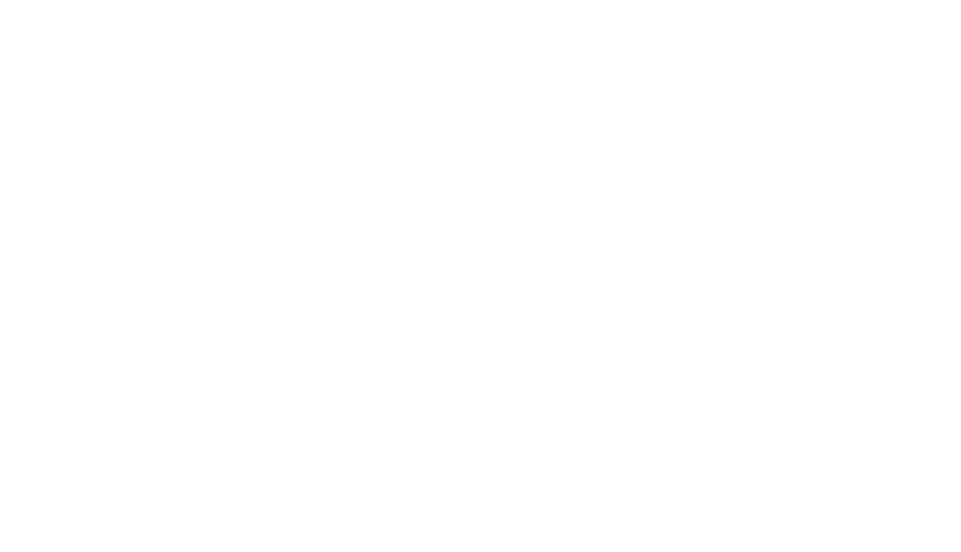
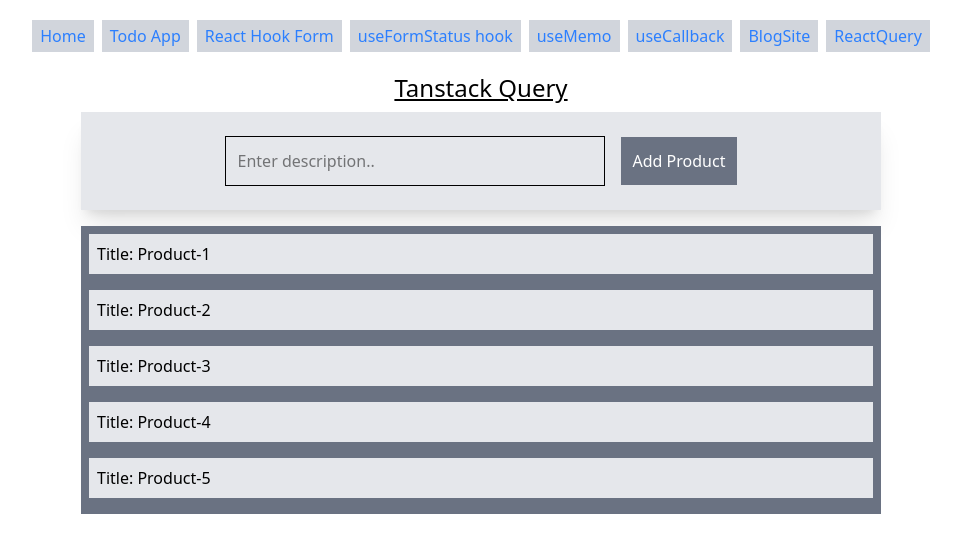
Before and after one commit to amitgupta-infobeans/mini-ecommerce-catalog, a React (Vite) app in the folder practice_react/: page /react-query-demo in a window 1280 px wide. Before the commit this address had no page. Shown: the top 552 px of the page, without its empty margins (159-1120 px from the left). Built offline with nearby package versions, Linux system fonts and the light colour scheme.

Commit message:
implemented how tanstack/query works and install package of it. also implemented logic for it with useQuery, useMutation and useQueryClient hooks.

```diff
--- a/practice_react/package.json
+++ b/practice_react/package.json
@@ -15,6 +15,7 @@
     "@mui/material": "^7.2.0",
     "@reduxjs/toolkit": "^2.8.2",
     "@tailwindcss/vite": "^4.1.11",
+    "@tanstack/react-query": "^5.83.0",
     "react": "^19.1.0",
     "react-dom": "^19.1.0",
     "react-hook-form": "^7.60.0",
--- a/practice_react/src/components/NavBar.jsx
+++ b/practice_react/src/components/NavBar.jsx
@@ -12,6 +12,7 @@
                 <Link  className='bg-gray-300 px-2 py-1 hover:bg-gray-500 hover:text-white' to="/use-memo">useMemo</Link>
                 <Link  className='bg-gray-300 px-2 py-1 hover:bg-gray-500 hover:text-white' to="/usecallback">useCallback</Link>
                 <Link  className='bg-gray-300 px-2 py-1 hover:bg-gray-500 hover:text-white' to="/blog-site">BlogSite</Link>
+                <Link  className='bg-gray-300 px-2 py-1 hover:bg-gray-500 hover:text-white' to="/react-query-demo">ReactQuery</Link>
             </div>
             <Outlet />
         </>
--- a/practice_react/src/components/blogsite/MyBlogSite.jsx
+++ b/practice_react/src/components/blogsite/MyBlogSite.jsx
@@ -1,80 +1,105 @@
-import React, { useEffect, useState } from 'react'
-import { useDispatch, useSelector } from 'react-redux'
-import { handleInputChange, addBlog, removeBlog, clearData, editBlog, updateEditedBlog } from '../store/slice/blogSlice'
-import { Button } from '@mui/material'
-import Loader from '../Loader'
-
+import React from 'react';
+import { Button } from '@mui/material';
+import Loader from '../Loader';
+import { useBlogHandler } from './useBlogHandler';
 
 const MyBlogSite = () => {
+    const {
+        loading,
+        blog,
+        blogData,
+        currentEditBlog,
+        handleChange,
+        handleSubmitBlog,
+        onEditBlog,
+        clearAllData,
+        onDeleteBlog,
+    } = useBlogHandler();
 
-    const { blog, blogData, currentEditBlog } = useSelector((store) => store.blogSite)
-    const dispatch = useDispatch()
-    const [loading, setLoading] = useState(true)
-
-    useEffect(() => {
-        let timer = setTimeout(() => {
-            setLoading(false)
-        }, 800)
-        return () => clearTimeout(timer)
-    }, [])
-
-    const handleSubmitBlog = (e) => {
-        e.preventDefault();
-        if (blogData?.title.trim() !== "" && blogData?.description.trim() !== "") {
-            if (currentEditBlog !== null) dispatch(updateEditedBlog())
-            else dispatch(addBlog())
-
-            if (currentEditBlog !== null) dispatch(editBlog(null))
-            dispatch(clearData())
-        }
-    }
-
-    const onEditBlog = (editedBlog) => {
-        dispatch(editBlog(editedBlog?.id));
-        dispatch(handleInputChange({ title: editedBlog?.title, description: editedBlog?.description }))
-    }
-
-    const clearAllData = () => {
-        dispatch(handleInputChange({ title: "", description: "" }))
-        dispatch(editBlog(null))
-    }
-
-    if (loading) return <Loader />
+    if (loading) return <Loader />;
 
     return (
         <>
-            <h1 className='mt-5 underline text-2xl mb-2 '>My Blog Site</h1>
+            <h1 className='mt-5 underline text-2xl mb-2'>My Blog Site</h1>
             <div className='p-5 bg-gray-200 shadow-xl md:w-[800px] sm:w-[500px] max-h-[400px]'>
-                <form onSubmit={handleSubmitBlog} className=' flex sm:flex-col md:flex-row items-center justify-center gap-2'>
-                    <input type="text" placeholder='Enter title..' className='m-1 border p-3' name="title" value={blogData.title} onChange={(e) => dispatch(handleInputChange({ [e.target.name]: e.target.value }))} />
-                    <input type="text" placeholder='Enter description..' className='border p-3 m-1' name="description" value={blogData.description} onChange={(e) => dispatch(handleInputChange({ [e.target.name]: e.target.value }))} />
-                    <button className='p-3 bg-black text-white m-1'>{currentEditBlog ? "Edit Blog" : "Add Blog"}</button>
-                    {currentEditBlog && <button onClick={clearAllData} className='p-3 bg-black text-white m-1'>Cancel</button>}
+                <form
+                    onSubmit={handleSubmitBlog}
+                    className='flex sm:flex-col md:flex-row items-center justify-center gap-2'
+                >
+                    <input
+                        type='text'
+                        placeholder='Enter title..'
+                        className='m-1 border p-3'
+                        name='title'
+                        value={blogData.title}
+                        onChange={handleChange}
+                    />
+                    <input
+                        type='text'
+                        placeholder='Enter description..'
+                        className='border p-3 m-1'
+                        name='description'
+                        value={blogData.description}
+                        onChange={handleChange}
+                    />
+                    <button className='p-3 bg-black text-white m-1'>
+                        {currentEditBlog ? 'Edit Blog' : 'Add Blog'}
+                    </button>
+                    {currentEditBlog && (
+                        <button
+                            type='button'
+                            onClick={clearAllData}
+                            className='p-3 bg-black text-white m-1'
+                        >
+                            Cancel
+                        </button>
+                    )}
                 </form>
             </div>
 
+            {blog && blog.length > 0 && (
+                <div className='md:w-[800px] sm:w-[500px] max-h-[400px] p-2 mt-4 bg-gray-500 flex flex-col justify-between overflow-y-auto items-start gap-2'>
+                    {blog.map((oneBlog) => (
+                        <div
+                            key={oneBlog.id}
+                            className='flex bg-gray-200 p-2 w-full justify-between items-start mb-2'
+                        >
+                            <div className='flex flex-col items-start justify-start'>
+                                <h3>Title: {oneBlog.title}</h3>
+                                <p className='p-1'>Description: {oneBlog.description}</p>
 
-            {blog && blog.length > 0 && <div className='md:w-[800px] sm:w-[500px] max-h-[400px] p-2 mt-4 bg-gray-500 flex flex-col justify-between  overflow-y-auto items-start gap-2'>
-
-                {blog.map((oneBlog) => {
-                    return <div key={oneBlog.id} className='flex bg-gray-200 p-2 w-full justify-between items-start mb-2'>
-                        <div className='flex flex-col items-start justify-start '>
-                            <h3>Title:{oneBlog.title}</h3>
-                            <p className='p-1'>Description: {oneBlog.description}</p>
-
-                            <div className='flex gap-2'>
-                                <Button onClick={() => onEditBlog(oneBlog)} sx={{ background: "orange", padding: "2px", color: "white", }} fullWidth={false}>Edit</Button>
-                                <Button onClick={() => dispatch(removeBlog(oneBlog.id))} sx={{ background: "red", color: "white", padding: "2px", marginLeft: "5px" }} fullWidth={false}>Delete</Button>
+                                <div className='flex gap-2'>
+                                    <Button
+                                        onClick={() => onEditBlog(oneBlog)}
+                                        sx={{
+                                            background: 'orange',
+                                            padding: '2px',
+                                            color: 'white',
+                                        }}
+                                        fullWidth={false}
+                                    >
+                                        Edit
+                                    </Button>
+                                    <Button
+                                        onClick={() => onDeleteBlog(oneBlog.id)}
+                                        sx={{
+                                            background: 'red',
+                                            color: 'white',
+                                            padding: '2px',
+                                            marginLeft: '5px',
+                                        }}
+                                        fullWidth={false}
+                                    >
+                                        Delete
+                                    </Button>
+                                </div>
                             </div>
                         </div>
-
-                    </div>
-                })}
-
-            </div>}
+                    ))}
+                </div>
+            )}
         </>
-
-    )
-}
+    );
+};
 
 export default MyBlogSite;
--- /dev/null
+++ b/practice_react/src/components/blogsite/useBlogHandler.js
@@ -0,0 +1,68 @@
+// src/hooks/useBlogHandler.js
+import { useEffect, useState } from 'react';
+import { useDispatch, useSelector } from 'react-redux';
+import {
+  handleInputChange,
+  addBlog,
+  removeBlog,
+  clearData,
+  editBlog,
+  updateEditedBlog,
+} from '../store/slice/blogSlice';
+
+export const useBlogHandler = () => {
+  const dispatch = useDispatch();
+  const { blog, blogData, currentEditBlog } = useSelector((store) => store.blogSite);
+  const [loading, setLoading] = useState(true);
+
+  useEffect(() => {
+    const timer = setTimeout(() => setLoading(false), 800);
+    return () => clearTimeout(timer);
+  }, []);
+
+  const handleChange = (e) => {
+    dispatch(handleInputChange({ [e.target.name]: e.target.value }));
+  };
+
+  const handleSubmitBlog = (e) => {
+    e.preventDefault();
+    if (blogData?.title.trim() !== '' && blogData?.description.trim() !== '') {
+      if (currentEditBlog !== null) dispatch(updateEditedBlog());
+      else dispatch(addBlog());
+
+      if (currentEditBlog !== null) dispatch(editBlog(null));
+      dispatch(clearData());
+    }
+  };
+
+  const onEditBlog = (editedBlog) => {
+    dispatch(editBlog(editedBlog?.id));
+    dispatch(
+      handleInputChange({
+        title: editedBlog?.title,
+        description: editedBlog?.description,
+      })
+    );
+  };
+
+  const clearAllData = () => {
+    dispatch(handleInputChange({ title: '', description: '' }));
+    dispatch(editBlog(null));
+  };
+
+  const onDeleteBlog = (id) => {
+    dispatch(removeBlog(id));
+  };
+
+  return {
+    loading,
+    blog,
+    blogData,
+    currentEditBlog,
+    handleChange,
+    handleSubmitBlog,
+    onEditBlog,
+    clearAllData,
+    onDeleteBlog,
+  };
+};
--- /dev/null
+++ b/practice_react/src/components/react-query/ReactQuery.jsx
@@ -0,0 +1,73 @@
+import React, { useEffect, useState } from 'react'
+import { getProductList, addNewProduct } from './api'
+import { useQuery, useMutation, useQueryClient } from '@tanstack/react-query'
+import Loader from '../Loader'
+
+
+
+const ReactQuery = () => {
+
+    const { data: productList, isLoading } = useQuery({
+        queryKey: ['productList'],
+        queryFn: () => getProductList(),
+    })
+    const [title, setTitle] = useState("")
+    const getQueryClient = useQueryClient()
+
+    const { mutateAsync: handleNewProduct, isPending } = useMutation({
+        mutationFn: addNewProduct,
+        onSuccess: () => {
+            getQueryClient.invalidateQueries(['productList'])
+        }
+    })
+
+    const handleAddNewProduct = async () => {
+        await handleNewProduct(title)
+        setTitle("")
+    }
+
+    if (isLoading) return <Loader />;
+
+    return (
+        <>
+            <h1 className='mt-5 underline text-2xl mb-2'>Tanstack Query</h1>
+            <div className='p-5 bg-gray-200 shadow-xl md:w-[800px] sm:w-[500px] max-h-[400px]'>
+                <div className='flex sm:flex-col md:flex-row items-center justify-center gap-2'>
+                    <input
+                        type='text'
+                        value={title}
+                        onChange={(e) => setTitle(e.target.value)}
+                        placeholder='Enter description..'
+                        className='border p-3 m-1 w-1/2'
+                        name='description'
+                    />
+                    <button onClick={handleAddNewProduct} disabled={title.trim() === ""}
+                        className={`p-3 text-white m-1 ${title.trim() === "" || isPending ? 'bg-gray-500 cursor-not-allowed' : 'bg-black'
+                            }`}>
+                        {isPending ? 'Adding...' : 'Add Product'}
+                    </button>
+
+                </div>
+            </div>
+
+
+            {productList && productList.length > 0 && (
+                <div className='md:w-[800px] sm:w-[500px] max-h-[400px] p-2 mt-4 bg-gray-500 flex flex-col justify-between overflow-y-auto items-start gap-2'>
+                    {productList.map((oneproductList) => (
+                        <div
+                            key={oneproductList.id}
+                            className='flex bg-gray-200 p-2 w-full justify-between items-start mb-2'
+                        >
+                            <div className='flex flex-col items-start justify-start'>
+                                <h3>Title: {oneproductList.name}</h3>
+
+                            </div>
+                        </div>
+                    ))}
+                </div>
+            )}
+        </>
+    )
+}
+
+export default ReactQuery
--- /dev/null
+++ b/practice_react/src/components/react-query/api/index.js
@@ -0,0 +1,33 @@
+export const productList = [
+  {
+    id: 1,
+    name: "Product-1",
+  },
+  {
+    id: 2,
+    name: "Product-2",
+  },
+  {
+    id: 3,
+    name: "Product-3",
+  },
+  {
+    id: 4,
+    name: "Product-4",
+  },
+  {
+    id: 5,
+    name: "Product-5",
+  },
+];
+
+export const getProductList = async () => {
+  await new Promise((res) => setTimeout(res, 1000));
+  return productList;
+};
+
+export const addNewProduct = async (productName) => {
+  await new Promise((res) => setTimeout(res, 1000));
+  const newlyProduct = { id: productList.length + 1, name: productName };
+  productList.push(newlyProduct);
+};
--- a/practice_react/src/components/todo_app/ToDoItems.jsx
+++ b/practice_react/src/components/todo_app/ToDoItems.jsx
@@ -3,7 +3,6 @@
 
 const ToDoItems = ({ oneItem, onEdit, onDelete }) => {
     const { todo: title, id, completed, } = oneItem;
-    console.log("ToDoItem...............")
     return (
         <div className='md:w-600px sm:w-full p-2 m-2 border bg-gray-200 flex justify-between items-center gap-2'>
             <div className=''>
--- a/practice_react/src/components/todo_app/TodoListComponent.jsx
+++ b/practice_react/src/components/todo_app/TodoListComponent.jsx
@@ -2,6 +2,7 @@
 import ToDoItems from './ToDoItems'
 import { Link } from 'react-router-dom'
 import Loader from '../Loader'
+import { Modal, Box, Typography } from '@mui/material'
 
 const TodoListComponent = () => {
 
--- a/practice_react/src/main.jsx
+++ b/practice_react/src/main.jsx
@@ -4,15 +4,19 @@
 import App from './App.jsx'
 import { BrowserRouter } from "react-router-dom"
 import store from "./components/store/index.js"
-import {Provider} from "react-redux"
+import { Provider } from "react-redux"
+import { QueryClient, QueryClientProvider } from "@tanstack/react-query"
+
+const queryClient = new QueryClient()
 
 createRoot(document.getElementById('root')).render(
   // <StrictMode>
   <Provider store={store} >
-    <BrowserRouter>
-
-      <App />
-    </BrowserRouter>
+    <QueryClientProvider client={queryClient} >
+      <BrowserRouter>
+        <App />
+      </BrowserRouter>
+    </QueryClientProvider>
   </Provider>
   //</StrictMode>,
 )
```
Also changed, not shown: practice_react/src/components/custom-hook/CustomRoutes.jsx (+9 -4 lines), practice_react/src/components/store/slice/blogSlice.js (+10 -11 lines), practice_react/src/copilot_testing.js (added).
